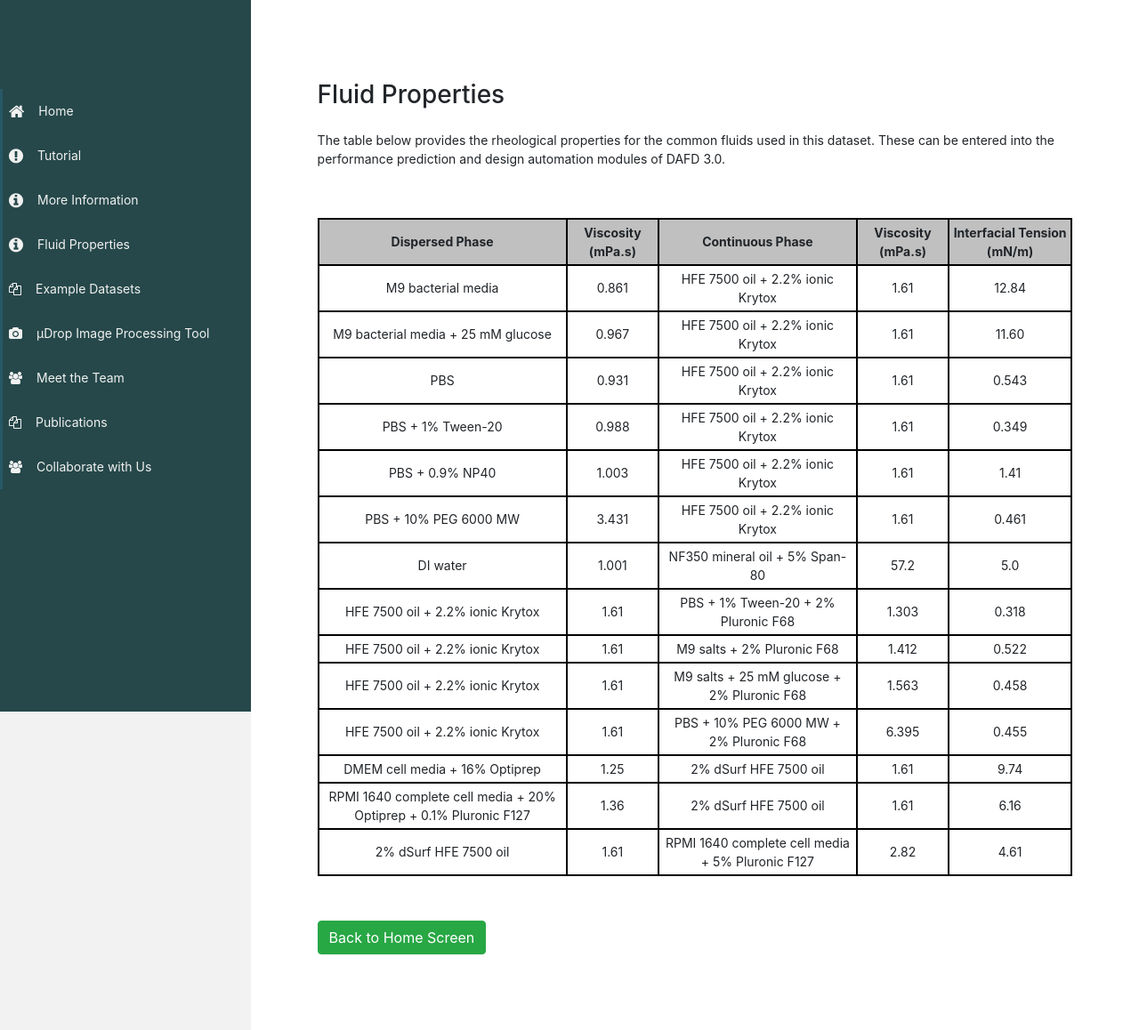
After one commit to CIDARLAB/dafd-website, a Flask app: page /fluid_properties in a window 1280 px wide. The commit adds this page. Shown: the whole page at 89% size. Run offline with Flask 2, Linux system fonts and the light colour scheme; some libraries are stand-ins or nearby versions.

Commit message:
added fluid properties tab

```diff
--- a/app/__init__.py
+++ b/app/__init__.py
@@ -96,6 +96,13 @@ def publications():
 
 	return render_template('publications.html')
 
+
+@app.route("/fluid_properties.html")
+@app.route("/fluid_properties")
+def fluid_properties():
+    return render_template('fluid_properties.html')
+
+
 @app.route("/datasets.html")
 @app.route("/datasets")
 def datasets():
--- /dev/null
+++ b/app/templates/fluid_properties.html
@@ -0,0 +1,161 @@
+{% extends "layout.html" %}
+
+{%  block content %}
+<!-- page content -->
+<div class="container content-container">
+    <div class="row">
+        <div class="col-md-12 col-sm-12">
+            <h3>Fluid Properties</h3>
+            <div class="static-content">
+                <p>The table below provides the rheological properties for the common fluids used in this dataset.
+                    These can be entered into the performance prediction and design automation modules of DAFD 3.0.</p>
+            </div>
+        </div>
+    </div>
+    <div class="spacer"></div>
+
+    <div style="padding-bottom:30px"></div>
+    <html>
+            <head>
+                <style>
+                    table, th, td {
+                        border: 2px solid black;
+                        border-collapse: collapse;
+                        text-align: center;
+                        font-size: 14px;
+                        padding: 4px;
+                    }
+
+                    th {
+                        background-color: #c0c0c0;
+                    }
+
+                </style>
+            </head>
+            <body>
+            <table style="width:100%;margin-left:auto;margin-right:auto;">
+                <tr>
+                    <th>Dispersed Phase</th>
+                    <th>Viscosity (mPa.s)</th>
+                    <th>Continuous Phase</th>
+                    <th>Viscosity (mPa.s)</th>
+                    <th>Interfacial Tension (mN/m)</th>
+                </tr>
+                <tr>
+                    <td>M9 bacterial media</td>
+                    <td>0.861</td>
+                    <td>HFE 7500 oil + 2.2% ionic Krytox</td>
+                    <td>1.61</td>
+                    <td>12.84</td>
+                </tr>
+                <tr>
+                    <td>M9 bacterial media + 25 mM glucose</td>
+                    <td>0.967</td>
+                    <td>HFE 7500 oil + 2.2% ionic Krytox</td>
+                    <td>1.61</td>
+                    <td>11.60</td>
+                </tr>
+                <tr>
+                    <td>PBS</td>
+                    <td>0.931</td>
+                    <td>HFE 7500 oil + 2.2% ionic Krytox</td>
+                    <td>1.61</td>
+                    <td>0.543</td>
+                </tr>
+                <tr>
+                    <td>PBS + 1% Tween-20</td>
+                    <td>0.988</td>
+                    <td>HFE 7500 oil + 2.2% ionic Krytox</td>
+                    <td>1.61</td>
+                    <td>0.349</td>
+                </tr>
+                <tr>
+                    <td>PBS + 0.9% NP40</td>
+                    <td>1.003</td>
+                    <td>HFE 7500 oil + 2.2% ionic Krytox</td>
+                    <td>1.61</td>
+                    <td>1.41</td>
+                </tr>
+                <tr>
+                    <td>PBS + 10% PEG 6000 MW</td>
+                    <td>3.431</td>
+                    <td>HFE 7500 oil + 2.2% ionic Krytox</td>
+                    <td>1.61</td>
+                    <td>0.461</td>
+                </tr>
+                <tr>
+                    <td>DI water</td>
+                    <td>1.001</td>
+                    <td>NF350 mineral oil + 5% Span-80</td>
+                    <td>57.2</td>
+                    <td>5.0</td>
+                </tr>
+                <tr>
+                    <td>HFE 7500 oil + 2.2% ionic Krytox</td>
+                    <td>1.61</td>
+                    <td>PBS + 1% Tween-20 + 2% Pluronic F68</td>
+                    <td>1.303</td>
+                    <td>0.318</td>
+                </tr>
+                <tr>
+                    <td>HFE 7500 oil + 2.2% ionic Krytox</td>
+                    <td>1.61</td>
+                    <td>M9 salts + 2% Pluronic F68</td>
+                    <td>1.412</td>
+                    <td>0.522</td>
+                </tr>
+                <tr>
+                    <td>HFE 7500 oil + 2.2% ionic Krytox</td>
+                    <td>1.61</td>
+                    <td>M9 salts + 25 mM glucose + 2% Pluronic F68</td>
+                    <td>1.563</td>
+                    <td>0.458</td>
+                </tr>
+                <tr>
+                    <td>HFE 7500 oil + 2.2% ionic Krytox</td>
+                    <td>1.61</td>
+                    <td>PBS + 10% PEG 6000 MW + 2% Pluronic F68</td>
+                    <td>6.395</td>
+                    <td>0.455</td>
+                </tr>
+                <tr>
+                    <td>DMEM cell media + 16% Optiprep</td>
+                    <td>1.25</td>
+                    <td>2% dSurf HFE 7500 oil</td>
+                    <td>1.61</td>
+                    <td>9.74</td>
+                </tr>
+                <tr>
+                    <td>RPMI 1640 complete cell media + 20% Optiprep + 0.1% Pluronic F127</td>
+                    <td>1.36</td>
+                    <td>2% dSurf HFE 7500 oil</td>
+                    <td>1.61</td>
+                    <td>6.16</td>
+                </tr>
+                <tr>
+                    <td>2% dSurf HFE 7500 oil</td>
+                    <td>1.61</td>
+                    <td>RPMI 1640 complete cell media + 5% Pluronic F127</td>
+                    <td>2.82</td>
+                    <td>4.61</td>
+                </tr>
+            </table>
+            </body>
+            </html>
+
+    <div class="spacer"></div>
+
+
+    <div style="padding-bottom:30px"></div>
+
+    <div class="spacer"></div>
+
+    <div class="row">
+        <div class="col-md-12 col-sm-12 col-xs-12">
+            <input type="button" class="btn btn-success" onclick="window.location.href='{{ url_for('home') }}'" value="Back to Home Screen"/>
+        </div>
+    </div>
+    <div class="spacer"></div>
+</div>
+<!-- /page content -->
+{% endblock %}
--- a/app/templates/layout.html
+++ b/app/templates/layout.html
@@ -29,6 +29,7 @@
                     <li><span class="inner"><i class="fa fa-home fa-lg"></i><a href="{{ url_for('home') }}">Home</a></span></li>
                     <li><span class="inner"><i class="fa fa-exclamation-circle fa-lg"></i><a href="{{ url_for('tutorial') }}">Tutorial</a></span></li>
                     <li><span class="inner"><i class="fa fa-info-circle fa-lg"></i><a href="{{ url_for('information') }}">More Information</a></span></li>
+                    <li><span class="inner"><i class="fa fa-info-circle fa-lg"></i><a href="{{ url_for('fluid_properties') }}">Fluid Properties</a></span></li>
                     <li><span class="inner"><i class="fa fa-copy"></i><a href="{{ url_for('datasets') }}">Example Datasets</a></span></li>
                      <li><span class="inner"><i class="fa fa-camera"></i><a href="{{ url_for('udrop') }}">&mu;Drop Image Processing Tool</a></span></li>
                     <!--<li><span class="inner"><i class="fa fa-info-circle fa-lg"></i><a href="{{ url_for('droplet_based') }}">Droplet-Based Microfluidics</a></span></li>
```
Also changed, not shown: app/templates/index_3.html (+4 -4 lines).
